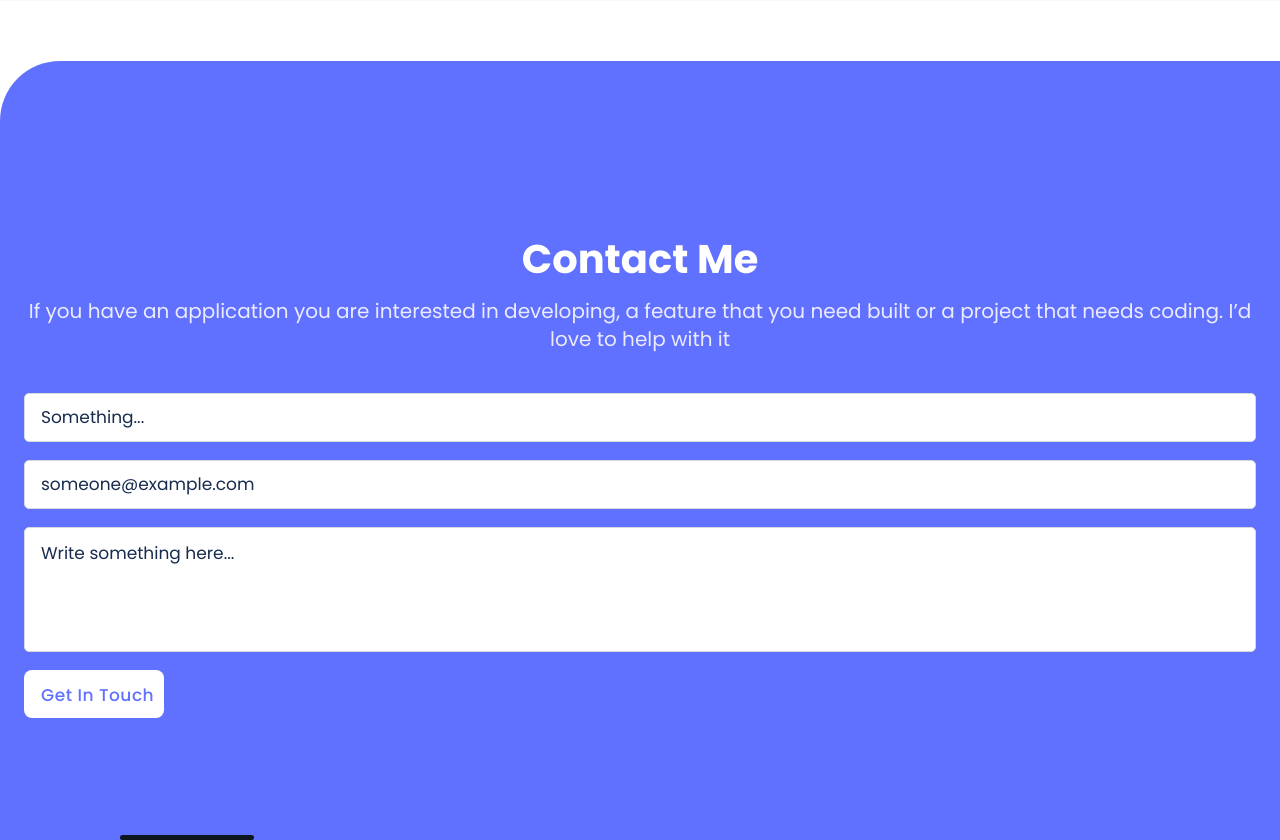
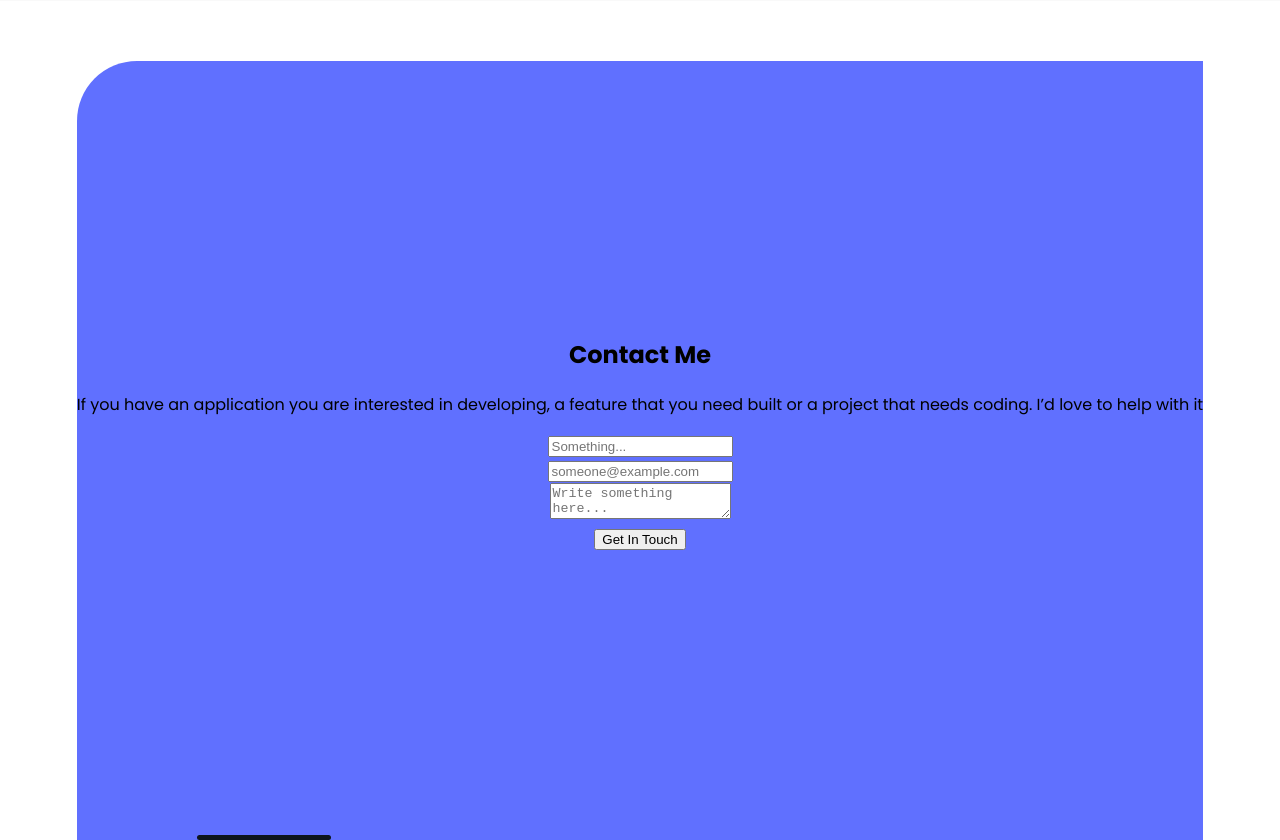
Before and after one commit to belaymit/Microverse-portfolio-Mobile-first, a plain HTML site: page index.html in a window 1280 px wide. Shown: the part 5600-6440 px from the top of the page. Drawn offline with Linux system fonts and the light colour scheme.

```diff
--- a/style.css
+++ b/style.css
@@ -274,6 +274,7 @@
 
 .about-myself-header {
   padding: 24px;
+  text-align: left;
 }
 
 .about-myself-header h1 {
@@ -393,96 +394,6 @@
   position: relative;
 }
 
-.contact-header {
-  display: flex;
-  align-items: center;
-  flex-direction: column;
-  justify-content: flex-start;
-}
-
-.contact-header .contact-title {
-  font-style: normal;
-  margin-top: 100px;
-  font-weight: 700;
-  font-size: 40px;
-  line-height: 52px;
-  text-align: center;
-  color: #fff;
-  margin-bottom: 0;
-}
-
-.contact-header p {
-  font-family: 'Poppins';
-  font-style: normal;
-  font-weight: 400;
-  font-size: 20px;
-  line-height: 28px;
-  text-align: center;
-  color: #ebebff;
-  margin: 12px 24px 0 24px;
-}
-
-.contact-form {
-  width: 100%;
-  margin: 40px 0 0 0;
-}
-
-.contact-form .input-field {
-  display: flex;
-  align-items: center;
-  padding: 0 24px 18px 24px;
-}
-
-.contact-form .input-field .input,
-.contact-form .input-field .textarea {
-  width: 100%;
-  outline: none;
-  border: 1px solid #d5dbd9;
-  font-size: 15px;
-  padding: 15px 38px 15px 16px;
-  border-radius: 5px;
-  transition: all 0.3s ease;
-}
-
-input::placeholder,
-textarea::placeholder {
-  font-family: 'Poppins';
-  font-style: normal;
-  font-weight: 400;
-  font-size: 17px;
-  line-height: 20px;
-  display: flex;
-  align-items: center;
-  color: #172B4D;
-}
-
-.contact-form .input-field .textarea {
-  resize: none;
-  height: 125px;
-}
-
-.contact-form .input-field .input:focus,
-.contact-form .input-field .textarea:focus {
-  border: 1px solid #384404;
-}
-
-.contact-form .input-field .btn {
-  padding: 12px 16px;
-  width: 140px;
-  height: 48px;
-  background: #FFFFFF;
-  border-radius: 8px;
-  border: 0.3px dotted white;
-  font-family: 'Poppins';
-  font-style: normal;
-  font-weight: 500;
-  font-size: 17px;
-  line-height: 24px;
-  text-align: center;
-  letter-spacing: 0.03em;
-  color: #6070FF;
-  transition: all 0.5s ease;
-}
 
 .contact-form .input-field .btn:hover {
   background: #284b11;
```
